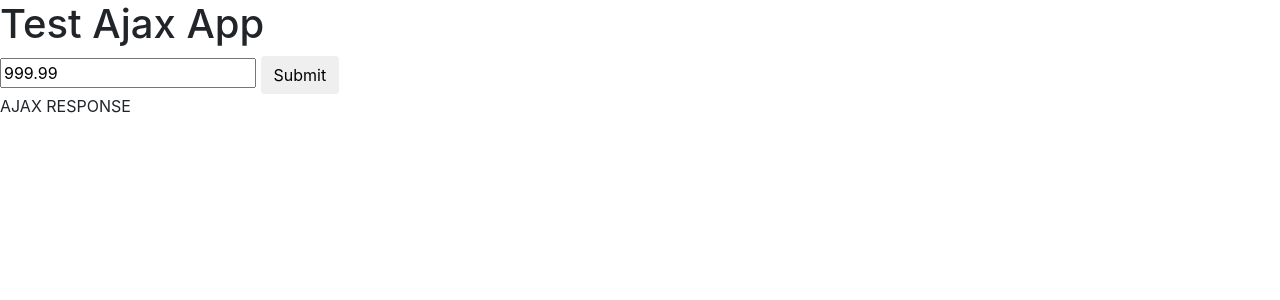
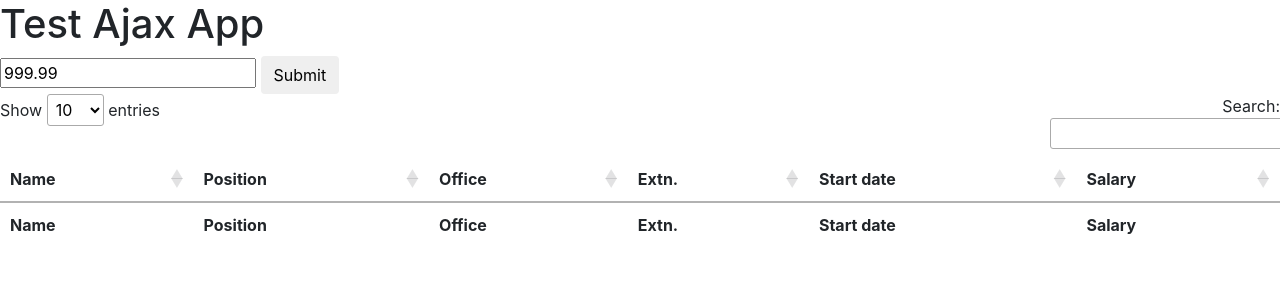
Before and after one commit to kakimochi/ajax_Django, a Django app: page /test_ajax_app/ in a window 1280 px wide. Shown: the top 300 px of the page. Run offline with Django 3.2, Linux system fonts and the light colour scheme; lists and menus that the app fills with data are empty; some libraries are stand-ins or nearby versions.

Commit message:
- Enable to access from the server with Ajax

```diff
--- a/ajaxDjango/test_ajax_app/templates/test_ajax_app/test_ajax_app.html
+++ b/ajaxDjango/test_ajax_app/templates/test_ajax_app/test_ajax_app.html
@@ -1,15 +1,28 @@
 <!doctype html>
 <html lang="en">
+
 <head>
   <!-- Required meta tags -->
   <meta charset="utf-8">
   <meta name="viewport" content="width=device-width, initial-scale=1, shrink-to-fit=no">
 
   <!-- Bootstrap CSS -->
-    <link rel="stylesheet" href="https://stackpath.bootstrapcdn.com/bootstrap/4.1.0/css/bootstrap.min.css" integrity="sha384-9gVQ4dYFwwWSjIDZnLEWnxCjeSWFphJiwGPXr1jddIhOegiu1FwO5qRGvFXOdJZ4" crossorigin="anonymous">
+  <link rel="stylesheet" href="https://stackpath.bootstrapcdn.com/bootstrap/4.1.0/css/bootstrap.min.css" integrity="sha384-9gVQ4dYFwwWSjIDZnLEWnxCjeSWFphJiwGPXr1jddIhOegiu1FwO5qRGvFXOdJZ4"
+    crossorigin="anonymous">
+
+  <link rel="stylesheet" type="text/css" href="https://cdn.datatables.net/1.10.16/css/jquery.dataTables.min.css">
+  <link rel="stylesheet" type="text/css" href="https://cdn.datatables.net/buttons/1.5.1/css/buttons.dataTables.min.css">
+
+  <style type="text/css">
+    table.dataTable {
+      /* Fix misalignment header */
+      margin: unset;
+    }
+  </style>
 
   <title>Test Ajax App</title>
 </head>
+
 <body>
   <h1>Test Ajax App</h1>
 
@@ -20,23 +33,109 @@
     <input class="btn" type="submit">
   </form>
 
-    <span id="id_div_ajax_response">
-      AJAX RESPONSE
-    </span>
+  <table id="example" class="display" style="width:100%">
+    <thead>
+      <tr>
+        <th>Name</th>
+        <th>Position</th>
+        <th>Office</th>
+        <th>Extn.</th>
+        <th>Start date</th>
+        <th>Salary</th>
+      </tr>
+    </thead>
+    <tfoot>
+      <tr>
+        <th>Name</th>
+        <th>Position</th>
+        <th>Office</th>
+        <th>Extn.</th>
+        <th>Start date</th>
+        <th>Salary</th>
+      </tr>
+    </tfoot>
+  </table>
 
   <!-- Optional JavaScript -->
   <!-- jQuery first, then Popper.js, then Bootstrap JS -->
   <!-- <script src="https://code.jquery.com/jquery-3.3.1.slim.min.js" integrity="sha384-q8i/X+965DzO0rT7abK41JStQIAqVgRVzpbzo5smXKp4YfRvH+8abtTE1Pi6jizo" crossorigin="anonymous"></script> -->
   <script src="https://cdnjs.cloudflare.com/ajax/libs/jquery/3.3.1/jquery.min.js"></script>
-    <script src="https://cdnjs.cloudflare.com/ajax/libs/popper.js/1.14.0/umd/popper.min.js" integrity="sha384-cs/chFZiN24E4KMATLdqdvsezGxaGsi4hLGOzlXwp5UZB1LY//20VyM2taTB4QvJ" crossorigin="anonymous"></script>
-    <script src="https://stackpath.bootstrapcdn.com/bootstrap/4.1.0/js/bootstrap.min.js" integrity="sha384-uefMccjFJAIv6A+rW+L4AHf99KvxDjWSu1z9VI8SKNVmz4sk7buKt/6v9KI65qnm" crossorigin="anonymous"></script>
+  <script src="https://cdnjs.cloudflare.com/ajax/libs/popper.js/1.14.0/umd/popper.min.js" integrity="sha384-cs/chFZiN24E4KMATLdqdvsezGxaGsi4hLGOzlXwp5UZB1LY//20VyM2taTB4QvJ"
+    crossorigin="anonymous"></script>
+  <script src="https://stackpath.bootstrapcdn.com/bootstrap/4.1.0/js/bootstrap.min.js" integrity="sha384-uefMccjFJAIv6A+rW+L4AHf99KvxDjWSu1z9VI8SKNVmz4sk7buKt/6v9KI65qnm"
+    crossorigin="anonymous"></script>
+
+  <!--  datatables js -->
+  <script src="https://cdn.datatables.net/1.10.16/js/jquery.dataTables.min.js"></script>
+  <script src="https://cdn.datatables.net/1.10.16/js/dataTables.bootstrap4.min.js"></script>
+  <script src="https://cdn.datatables.net/buttons/1.5.1/js/dataTables.buttons.min.js"></script>
+  <script src="https://cdn.datatables.net/buttons/1.5.1/js/buttons.colVis.min.js"></script>
+  <!-- column visible -->
+  <script src="https://cdn.datatables.net/buttons/1.5.1/js/buttons.html5.min.js"></script>
+  <!-- save as csv-->
+
+  <!-- moment.js -->
+  <script src="https://cdnjs.cloudflare.com/ajax/libs/moment.js/2.22.1/moment.min.js"></script>
 
   <script>
-      $(document).ready( function() {
+    // {% load static %}
+    $(document).ready(function () {
+
+      // [3]
+      function getCookie(name) {
+        var cookieValue = null;
+        if (document.cookie && document.cookie != '') {
+          var cookies = document.cookie.split(';');
+          for (var i = 0; i < cookies.length; i++) {
+            var cookie = jQuery.trim(cookies[i]);
+            // Does this cookie string begin with the name we want?
+            if (cookie.substring(0, name.length + 1) == (name + '=')) {
+              cookieValue = decodeURIComponent(cookie.substring(name.length + 1));
+              break;
+            }
+          }
+        }
+        return cookieValue;
+      }
+      var csrftoken = getCookie('csrftoken');
+
+      function csrfSafeMethod(method) {
+        // these HTTP methods do not require CSRF protection
+        return (/^(GET|HEAD|OPTIONS|TRACE)$/.test(method));
+      }
+      $.ajaxSetup({
+        crossDomain: false, // obviates need for sameOrigin test
+        beforeSend: function (xhr, settings) {
+          if (!csrfSafeMethod(settings.type)) {
+            xhr.setRequestHeader("X-CSRFToken", csrftoken);
+          }
+        }
+      });
       //
+
+      $('#example').DataTable({
+        // [1]
+        // "ajax": '{% static "./ajax/data/arrays.txt" %}'
+        // // "ajax": './arrays.txt'
+
+        // [2]
+        // "ajax": {
+        //   "url" : '{% static "./data.json"%}',
+        //   // "url" : "data.json",
+        //   "type" : "POST"
+        // }
+
+        // [3]
+        "serverSide" : true,
+        "ajax" : {
+          url: '/test_ajax_app/ajax/',
+          type: 'POST',
+        }
+
+      });
     });
 
-      $("form").submit( function(event) {
+    $("form").submit(function (event) {
       event.preventDefault();
 
       var form = $(this);
@@ -48,16 +147,17 @@
         timeout: 10000,
         dataType: "text",
       })
-        .done( function(data) {
+      .done(function (data) {
         alert("done");
         $("#id_div_ajax_response").text(data);
       })
-        .fail( function(data) {
-          alear("fail");
+      .fail(function (data) {
+        alert("fail");
         $("#id_div_ajax_response").text(data);
       })
     });
 
   </script>
 </body>
+
 </html>
--- a/ajaxDjango/test_ajax_app/views.py
+++ b/ajaxDjango/test_ajax_app/views.py
@@ -1,12 +1,41 @@
 from django.shortcuts import render
 from django.http import HttpResponse
 
+import json
+
 # Create your views here.
 def test_ajax_response(request):
-    input_text = request.POST.getlist("name_input_text")
-    hoge = "Ajax Response: " + input_text[0]
+    # input_text = request.POST.getlist("name_input_text")
+    # hoge = "Ajax Response: " + input_text[0]
 
-    return HttpResponse(hoge)
+    # json response
+    data_dic = {
+        "data": [
+            ["Tiger Nixon", "System Architect", "Edinburgh", "5421", "2011/04/25", "$320,800"],
+            ["Garrett Winters", "Accountant", "Tokyo", "8422", "2011/07/25", "$170,750"],
+            ["Ashton Cox", "Junior Technical Author", "San Francisco", "1562", "2009/01/12", "$86,000"],
+        ]
+    }
+
+    # data_dic = {
+    #     "tr1": {
+    #         "td1-1": "1-1",
+    #         "td1-2": "1-2"
+    #     },
+    #     "tr2": {
+    #         "td2-1": "2-1",
+    #         "td2-2": "2-2"
+    #     },
+    #     "tr3": {
+    #         "td3-1": "3-1",
+    #         "td3-2": "3-2"
+    #     }
+    # }
+
+    data = json.dumps(data_dic)
+
+    return HttpResponse(data)
+    # return HttpResponse(hoge)
 
 def test_ajax_app(request):
     hoge = "Hello Django!!"
```
Lines whose indentation alone changed are shown as unchanged.
